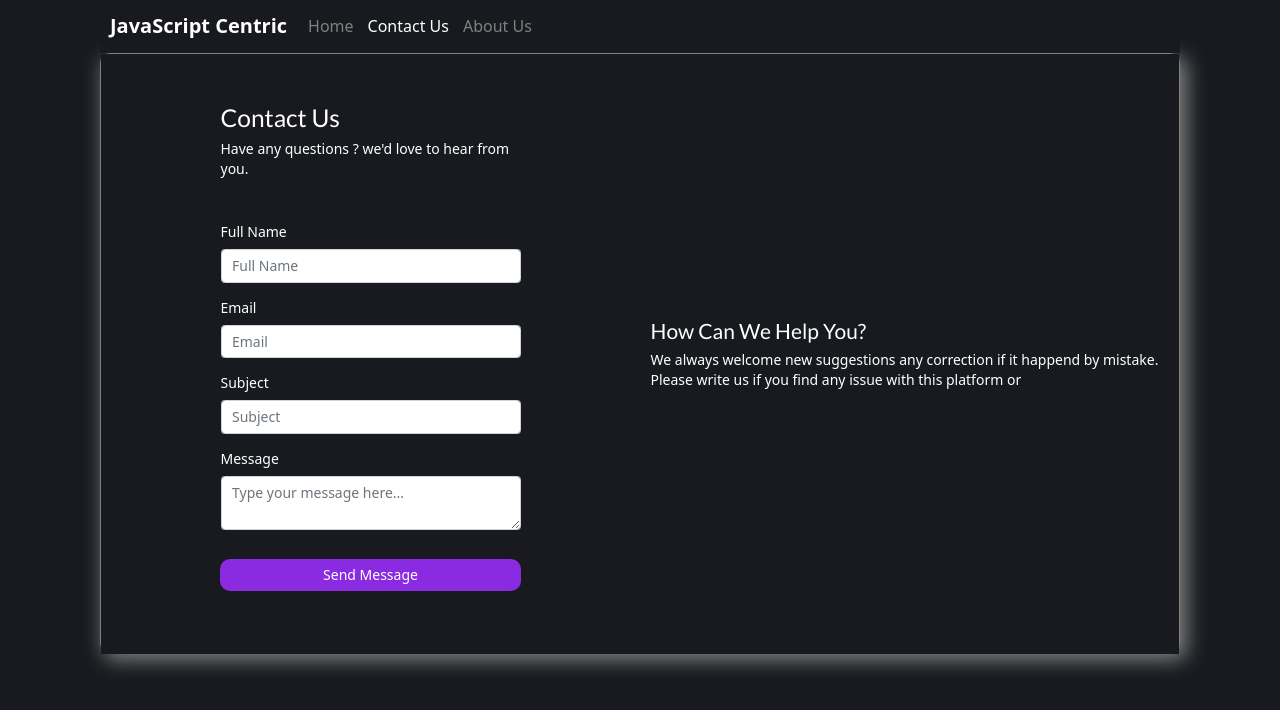
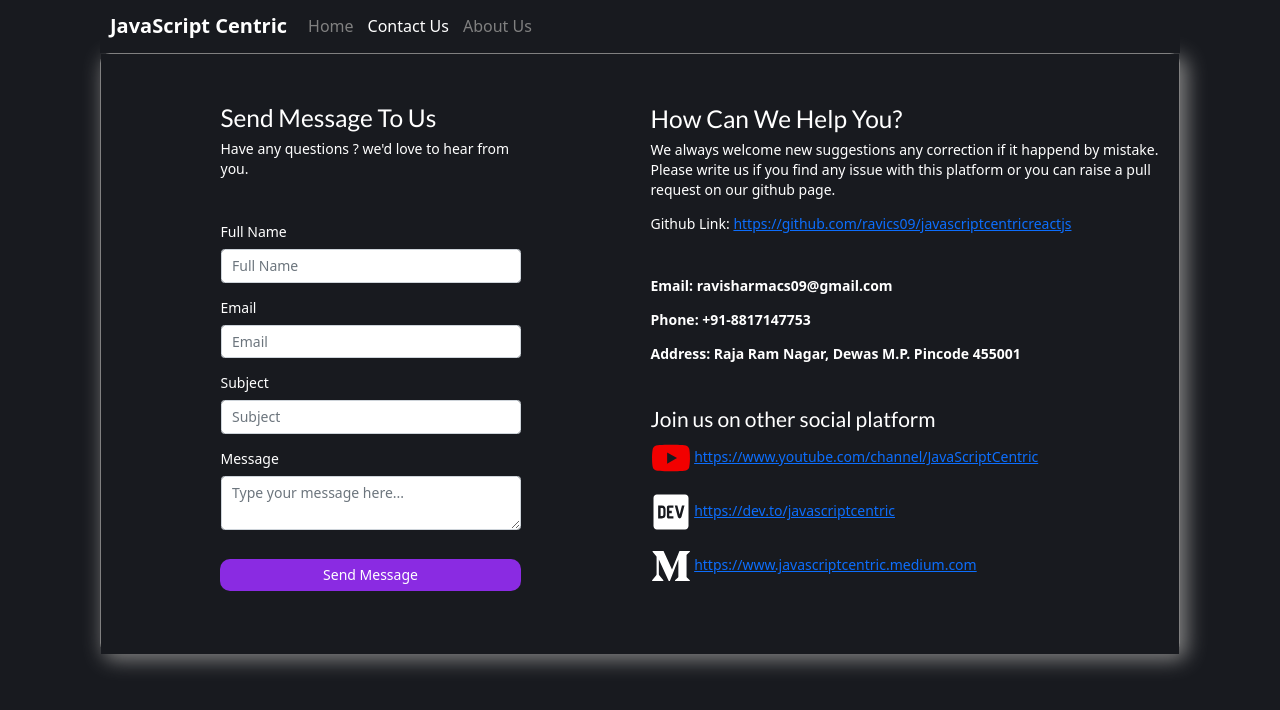
Before and after one commit to ravics09/javascriptcentricReactJS, a React (Create React App) app: page /contactus in a window 1280 px wide. Shown: the top 710 px of the page. Built offline with nearby package versions, Linux system fonts and the light colour scheme.

Commit message:
Updated contact us page

```diff
--- a/src/pages/ContactUs/contactUs.jsx
+++ b/src/pages/ContactUs/contactUs.jsx
@@ -5,6 +5,8 @@ import axios from "axios";
 import { Formik } from "formik";
 import "bootstrap/dist/css/bootstrap.min.css";
 import contactUsStyle from "./contactUs.module.css";
+import { FaDev, FaFacebookF, FaYoutube, FaMediumM } from "react-icons/fa";
+import { ImYoutube2 } from "react-icons/im";
 import { Button, Form, Container, Row, Col, InputGroup } from "react-bootstrap";
 
 const API_URL = "http://localhost:9090/user";
@@ -78,7 +80,7 @@ const ContactUs = () => {
               >
                 <Row className="mb-5">
                   <article>
-                    <h3>Contact Us</h3>
+                    <h3>Send Message To Us</h3>
                     <p>Have any questions ? we'd love to hear from you.</p>
                   </article>
                 </Row>
@@ -195,14 +197,45 @@ const ContactUs = () => {
           </Formik>
         </Col>
         <Col className={contactUsStyle.contactInfo}>
-          <article>
-            <h4>How Can We Help You?</h4>
-            <p>
-              We always welcome new suggestions any correction if it happend by
-              mistake. Please write us if you find any issue with this platform
-              or{" "}
-            </p>
-          </article>
+          <Row className="mb-5">
+            <article>
+              <h3>How Can We Help You?</h3>
+              <p>
+                We always welcome new suggestions any correction if it happend
+                by mistake. Please write us if you find any issue with this
+                platform or you can raise a pull request on our github page.
+              </p>
+              <p>
+                Github Link:{" "}
+                <a href="https://github.com/ravics09/javascriptcentricreactjs">
+                  https://github.com/ravics09/javascriptcentricreactjs
+                </a>
+              </p>
+            </article>
+          </Row>
+          <Row className="mb-5">
+            <article>
+              <p>
+                <strong>Email: ravisharmacs09@gmail.com</strong>
+              </p>
+              <p>
+                <strong>Phone: +91-8817147753</strong>
+              </p>
+              <p>
+                <strong>
+                  Address: Raja Ram Nagar, Dewas M.P. Pincode 455001
+                </strong>
+              </p>
+            </article>
+          </Row>
+          <Row className="mb-5">
+           <article>
+             <h4>Join us on other social platform</h4>
+             <p><FaYoutube size={40} color="#F20000"/> {" "}<a href="https://www.youtube.com/channel/JavaScriptCentric">https://www.youtube.com/channel/JavaScriptCentric</a></p>
+             <p> <FaDev size={40} color="white"/>{" "}<a href="https://dev.to/javascriptcentric">https://dev.to/javascriptcentric</a></p>
+             <p> <FaMediumM size={40} color="white"/>{" "}<a href="https://www.javascriptcentric.medium.com">https://www.javascriptcentric.medium.com</a></p>
+           </article>
+          </Row>
         </Col>
       </Row>
     </Container>
--- a/src/pages/ContactUs/contactUs.module.css
+++ b/src/pages/ContactUs/contactUs.module.css
@@ -17,9 +17,7 @@
     background-color:#181A1F;
     color: white !important;
     height: 600px;
-    display: flex;
-    justify-content: center;
-    align-items: center;
+    padding-top: 50px;
   }
   .contactForm {
     color: #fff;
```
